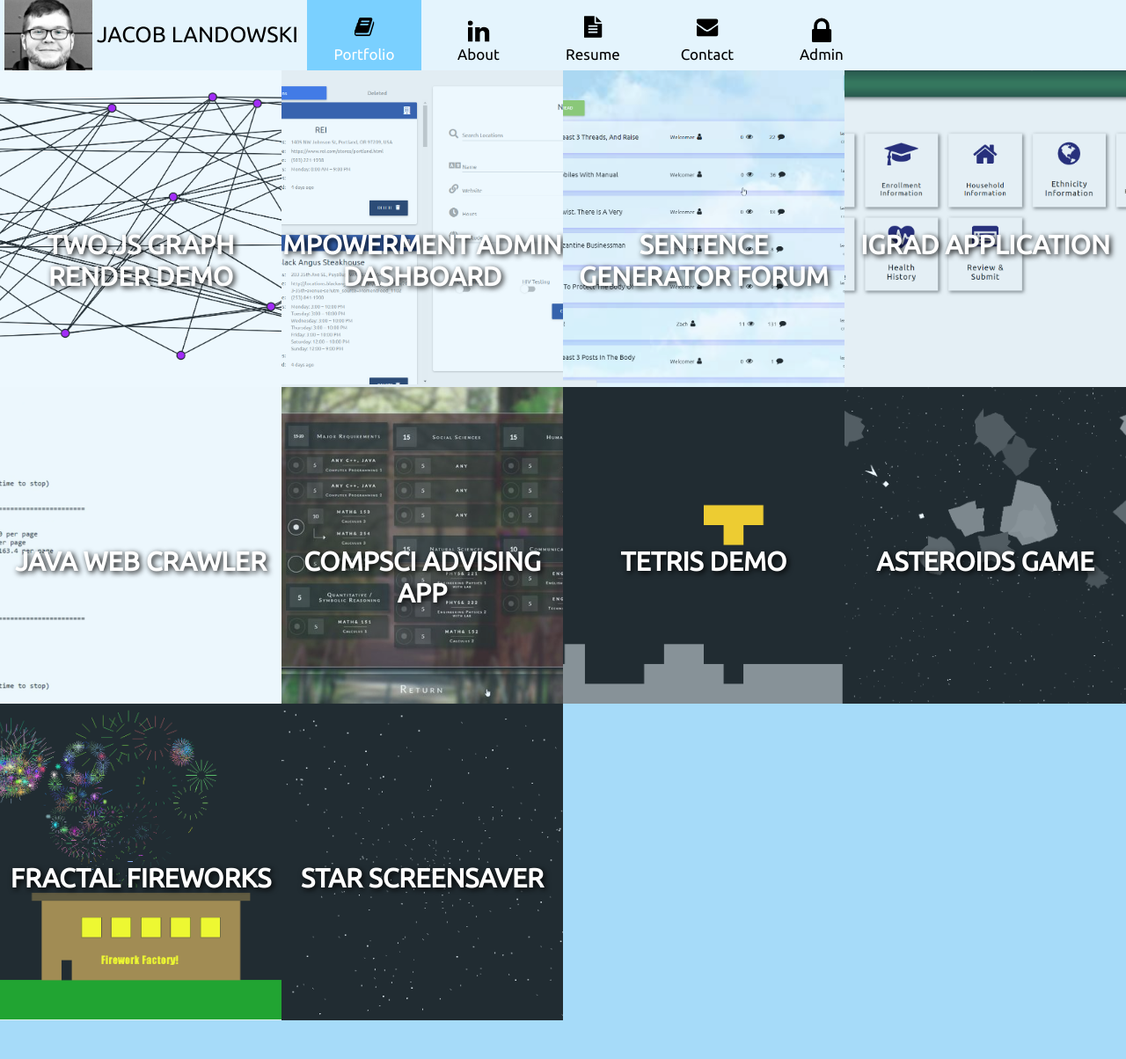
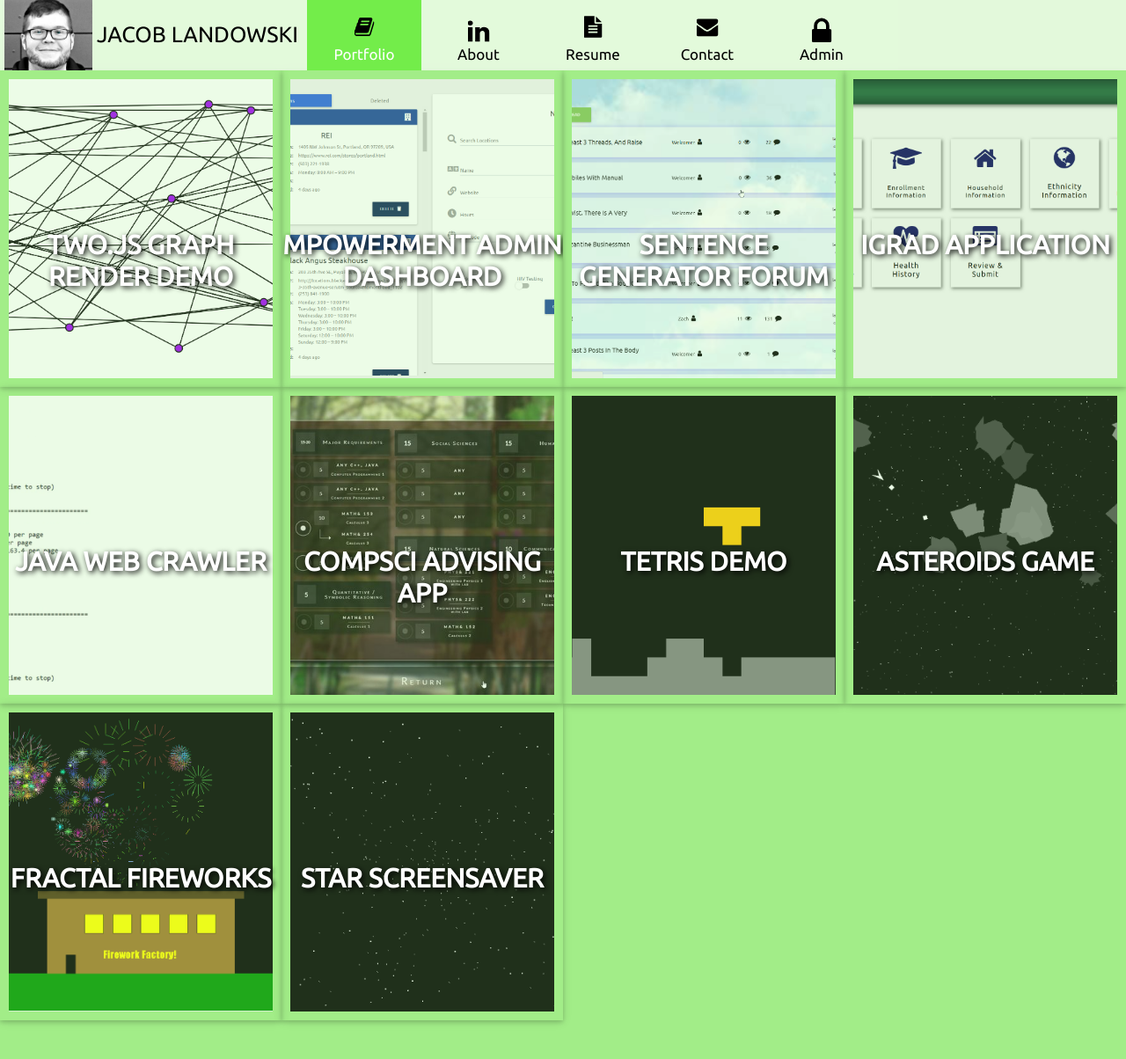
Before and after one commit to JakeLandowski/portfolio, a PHP site: page / in a window 1280 px wide. Shown: the top 1204 px of the page at 88% size. Run offline with PHP 8.4, Linux system fonts and the light colour scheme; some libraries are stand-ins or nearby versions.

Commit message:
Adjust color and padding on portfolio items

```diff
--- a/css/portfolio.css
+++ b/css/portfolio.css
@@ -56,9 +56,15 @@ img.img-fluid.tm-img
 {
 	width: 480px!important;
 	height: 360px!important;
-	background: url("../img/wip.svg") no-repeat center;
+	background: no-repeat center;
 	background-size: cover!important;
 	object-fit: cover;
+	padding: 1rem;
+}
+
+.gallery-one .grid-item
+{
+	box-shadow: 0 2px 5px 0 rgba(0,0,0,.16), 0 2px 10px 0 rgba(0,0,0,.12);
 }
 
 .portrait
--- a/css/templatemo.css
+++ b/css/templatemo.css
@@ -144,17 +144,17 @@ button:focus { outline: none; }
 }
 
 /* Background & menu colors */
-.cd-hero-slider li:nth-of-type(1) { background-color: rgba(122, 208, 255, 0.62); }
+.cd-hero-slider li:nth-of-type(1) { background-color: rgba(115, 237, 74, 0.62); }
 .cd-hero-slider li:nth-of-type(2) { background-color: rgba(128, 89, 247, 0.62); }
 .cd-hero-slider li:nth-of-type(3) { background-color: rgba(234, 163, 25, 0.62); }
-.cd-hero-slider li:nth-of-type(4) { background-color: rgba(115, 237, 74, 0.62); }
+.cd-hero-slider li:nth-of-type(4) { background-color: rgba(122, 208, 255, 0.62); }
 .cd-hero-slider li:nth-of-type(5) { background-color: rgba(142, 17, 17, 0.62); }
 
 .cd-slider-nav .nav-item:nth-of-type(1).selected .nav-link,
 .cd-slider-nav .nav-item:nth-of-type(1) .nav-link:hover,
 .cd-slider-nav .nav-item:nth-of-type(1) .nav-link:focus {
 
-	background-color: #7ad0ff;
+	background-color: #73ed4a;
 }
 
 .cd-slider-nav .nav-item:nth-of-type(2).selected .nav-link,
@@ -175,7 +175,7 @@ button:focus { outline: none; }
 .cd-slider-nav .nav-item:nth-of-type(4) .nav-link:hover,
 .cd-slider-nav .nav-item:nth-of-type(4) .nav-link:focus {
 
-	background-color: #73ed4a;
+	background-color: #7ad0ff;
 }
 
 .cd-slider-nav .nav-item:nth-of-type(5).selected .nav-link,
```
